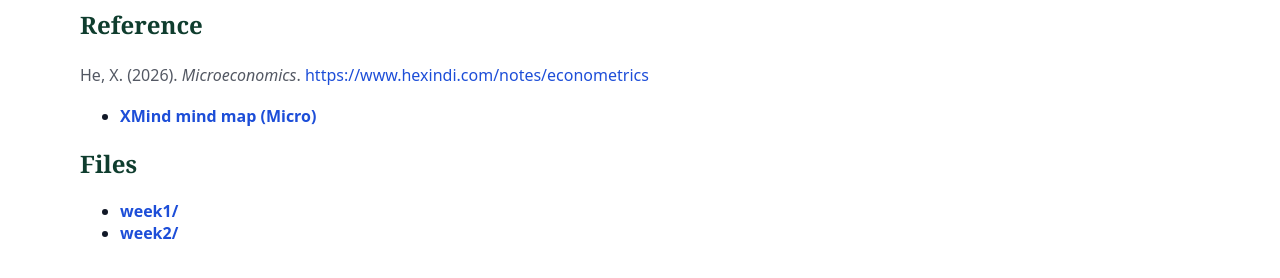
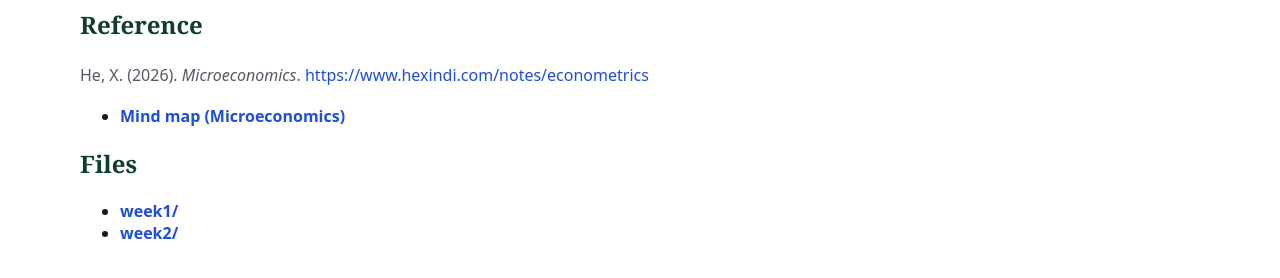
Before and after one commit to yaxinzn/study-archive, a Jekyll site: the page built from materials/micro/index.md, in a window 1280 px wide. Shown: the part 147-425 px from the top of the page. Built offline with Jekyll 4.4.1, drawn with Linux system fonts in a browser that asks for light colours.

Commit message:
Update link text for mind map in microeconomics

```diff
--- a/materials/micro/index.md
+++ b/materials/micro/index.md
@@ -12,7 +12,7 @@ hide_name: true
 
 ## Reference
 He, X. (2026). *Microeconomics*. [https://www.hexindi.com/notes/econometrics](https://www.hexindi.com/notes/microeconomic)
-- **[XMind mind map (Micro)](https://app.xmind.com/share/BGA5niRe)**
+- **[Mind map (Microeconomics)](https://app.xmind.com/share/BGA5niRe)**
 
 ## Files
 <!-- AUTO-LIST-START -->
```
